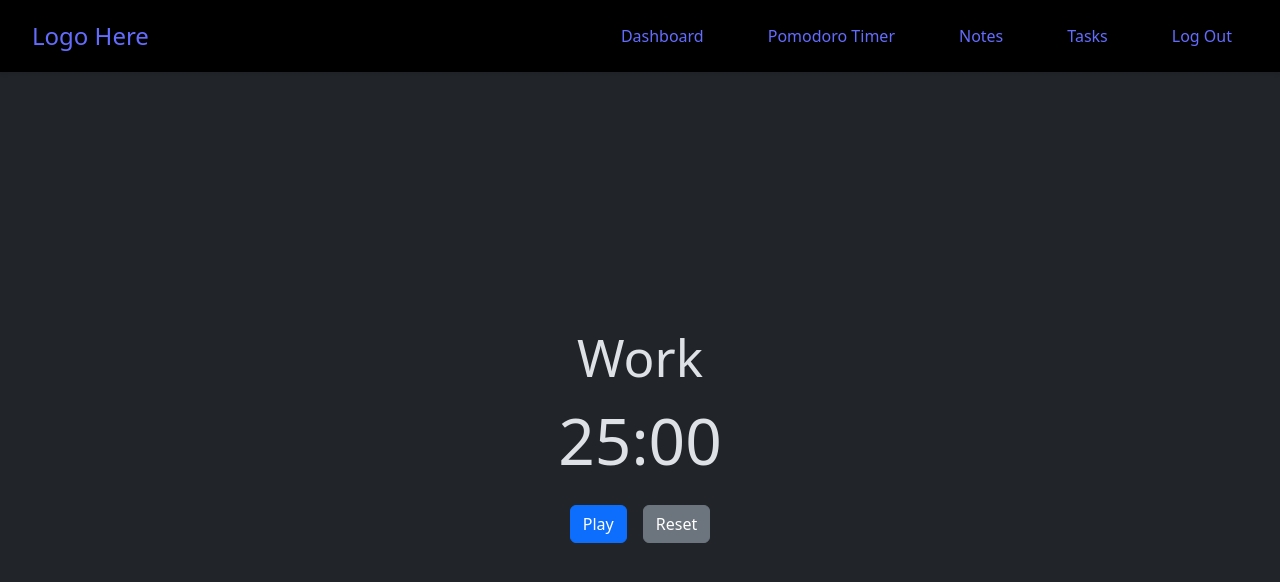
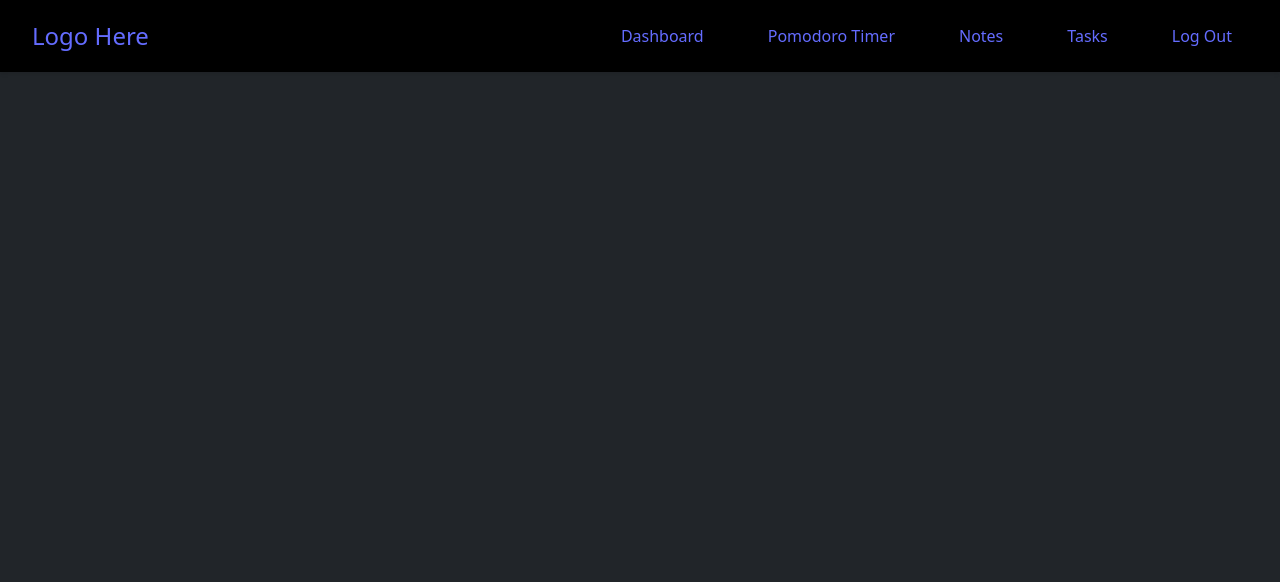
Before and after one commit to ANewProfile/synapse, a React (Vite) app: page /testpomo in a window 1280 px wide. Shown: the top 582 px of the page. Built offline with nearby package versions, Linux system fonts and the light colour scheme.

Commit message:
cleaned up routing

```diff
--- a/src/App.tsx
+++ b/src/App.tsx
@@ -2,10 +2,9 @@ import Navbar from "./components/Navbar";
 import Dashboard from "./pages/Dashboard";
 import Login from "./pages/Login";
 import Signup from "./pages/Signup";
-import TestPomo from "./pages/TestPomo";
+import PomoTimerPage from "./pages/PomoTimerPage";
 import { Routes, Route } from "react-router-dom";
 import "./css/App.css";
-import PomoTimerPage from "./pages/PomoTimerPage";
 
 function App() {
     return (
@@ -14,14 +13,13 @@ function App() {
             <main className="main-content flex-grow-1 d-flex flex-column">
                 <Routes>
                     <Route path="/" element={<Dashboard />} />
+                    <Route path="/pomodoro" element={<PomoTimerPage />} />
                     <Route path="/login" element={<Login />} />
                     <Route path="/signup" element={<Signup />} />
                     <Route
                         path="/logout"
                         element={<p>LOGOUT NOT IMPLEMENTED</p>}
                     />
-                    <Route path="/testpomo" element={<TestPomo />} />
-                    <Route path="/pomodoro" element={<PomoTimerPage />} />
                 </Routes>
             </main>
         </div>
```
